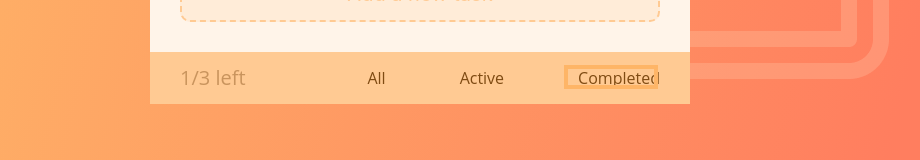
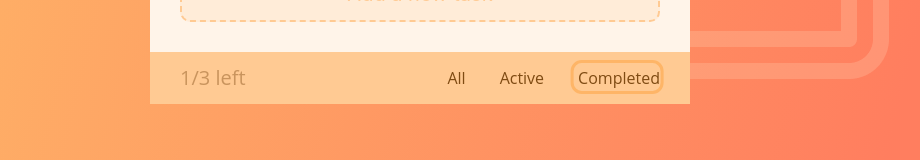
Before and after one commit to mklapshin/Vue, a Vue app: page / in a window 1280 px wide. Shown: the part 577-737 px from the top of the page, without its empty margins (220-1140 px from the left). Built offline with nearby package versions, Linux system fonts and the light colour scheme.

Commit message:
resolve problems with button design

```diff
--- a/src/App.vue
+++ b/src/App.vue
@@ -62,7 +62,7 @@
                   name="tab"
                   checked
                 />
-                <span class="app-tabs__fake"></span>
+                <span class="app-tabs__fake app-tabs__fake-one"></span>
                 <span>All</span>
               </label>
               <label class="app-tabs__label app-tabs__label_one">
@@ -72,7 +72,7 @@
                   name="tab"
                   checked
                 />
-                <span class="app-tabs__fake"></span>
+                <span class="app-tabs__fake app-tabs__fake-two"></span>
                 <span>Active</span>
               </label>
               <label class="app-tabs__label app-tabs__label_one">
@@ -82,7 +82,7 @@
                   name="tab"
                   checked
                 />
-                <span class="app-tabs__fake"></span>
+                <span class="app-tabs__fake app-tabs__fake-three"></span>
                 <span>Completed</span>
               </label>
             </div>
@@ -364,7 +364,7 @@ export default {
         &__fake {
           cursor: pointer;
           display: inline-block;
-          width: 74px;
+          width: 34px;
           height: 14px;
 
           border-radius: 5px;
@@ -375,9 +375,10 @@ export default {
             position: absolute;
             display: block;
             width: 94px;
-            height: 24px;
-            margin: 0 0 0 70px;
-            border: 4px solid #feb567;
+            height: 34px;
+            border-radius: 0.7rem;
+            margin: 0 0 0 3rem;
+            border: 0.2rem solid #feb567;
             top: 50%;
             left: 50%;
             transform: translate(-50%, -50%);
@@ -386,6 +387,28 @@ export default {
             z-index: 3;
           }
         }
+
+        &__fake-one {
+          &::before {
+            width: 2.8rem;
+            margin: 0 0 0 1.7rem;
+          }
+        }
+
+        &__fake-two {
+          &::before {
+            width: 3.8rem;
+            margin: 0 0 0 2.3rem;
+          }
+        }
+
+        &__fake-three {
+          &::before {
+            width: 5.8rem;
+            margin: 0 0 0 3.5rem;
+          }
+        }
+
         .app-tabs__input:checked + .app-tabs__fake::before {
           opacity: 1;
           cursor: pointer;
```
